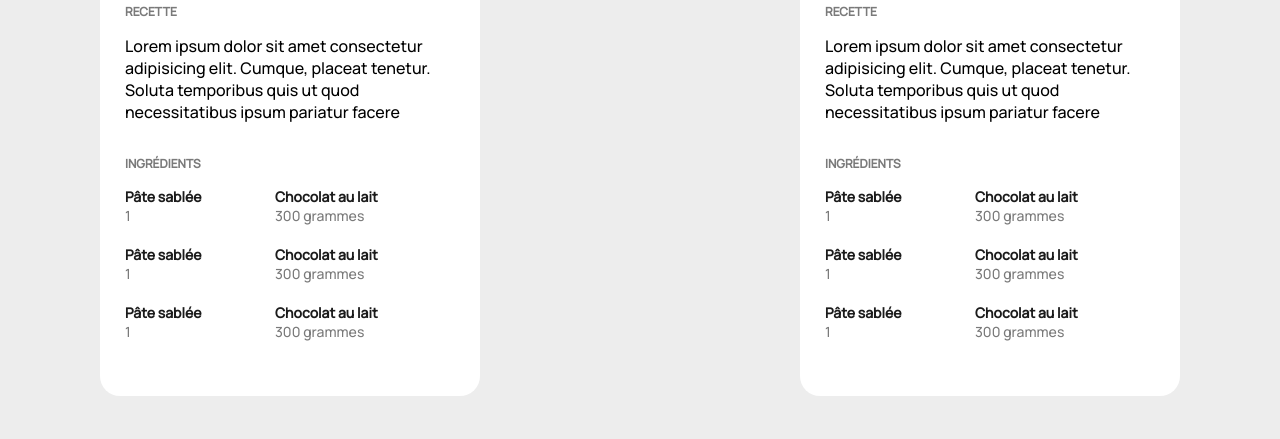
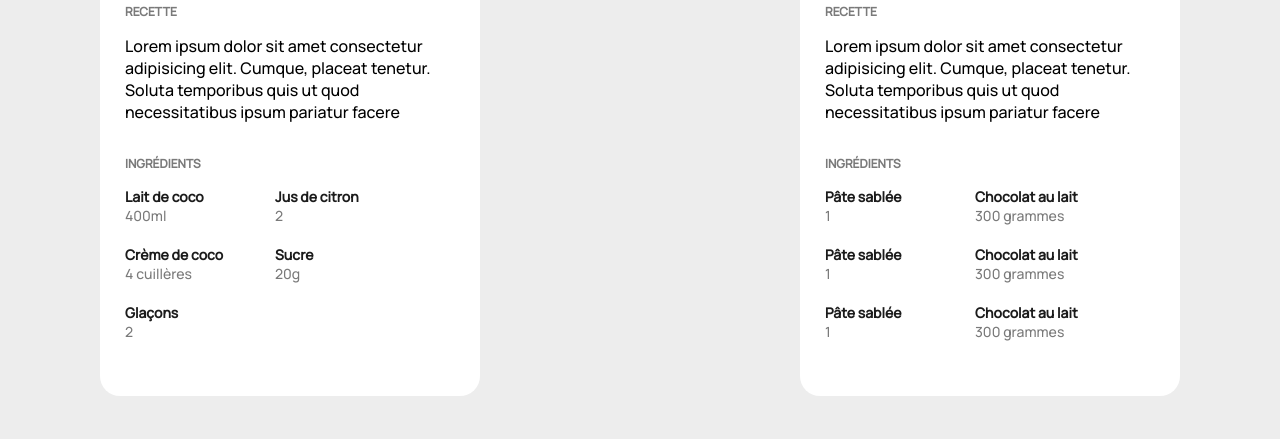
Before and after one commit to marlener87/P7_les_petits_plats_v1, a plain HTML site: page index.html in a window 1280 px wide. Shown: the part 1105-1544 px from the top of the page. Drawn offline with Linux system fonts and the light colour scheme.

Commit message:
correction partie 1

```diff
--- a/css/style.css
+++ b/css/style.css
@@ -250,6 +250,7 @@ body {
 
 .blockIngredient {
     display: flex;
+    flex-wrap: wrap;
 }
 
 .ingredientQuantite:nth-child(odd) {
--- a/index.html
+++ b/index.html
@@ -108,34 +108,26 @@
                     <h3 class="titleIngredient">INGRÉDIENTS</h3>
                     <div class="blockIngredient">
                         <div class="ingredientQuantite">
-                            <h4 class="nameIngredient">Pâte sablée</h4>
-                            <p class="quantiteIngredient">1</p>
+                            <h4 class="nameIngredient">Lait de coco</h4>
+                            <p class="quantiteIngredient">400ml</p>
                         </div>
                         <div class="ingredientQuantite">
-                            <h4 class="nameIngredient">Chocolat au lait</h4>
-                            <p class="quantiteIngredient">300 grammes</p>
+                            <h4 class="nameIngredient">Jus de citron</h4>
+                            <p class="quantiteIngredient">2</p>
                         </div>
-                    </div>
 
-                    <div class="blockIngredient">
                         <div class="ingredientQuantite">
-                            <h4 class="nameIngredient">Pâte sablée</h4>
-                            <p class="quantiteIngredient">1</p>
+                            <h4 class="nameIngredient">Crème de coco</h4>
+                            <p class="quantiteIngredient">4 cuillères</p>
                         </div>
                         <div class="ingredientQuantite">
-                            <h4 class="nameIngredient">Chocolat au lait</h4>
-                            <p class="quantiteIngredient">300 grammes</p>
+                            <h4 class="nameIngredient">Sucre</h4>
+                            <p class="quantiteIngredient">20g</p>
                         </div>
-                    </div>
 
-                    <div class="blockIngredient">
                         <div class="ingredientQuantite">
-                            <h4 class="nameIngredient">Pâte sablée</h4>
-                            <p class="quantiteIngredient">1</p>
-                        </div>
-                        <div class="ingredientQuantite">
-                            <h4 class="nameIngredient">Chocolat au lait</h4>
-                            <p class="quantiteIngredient">300 grammes</p>
+                            <h4 class="nameIngredient">Glaçons</h4>
+                            <p class="quantiteIngredient">2</p>
                         </div>
                     </div>
                 </div>
```
